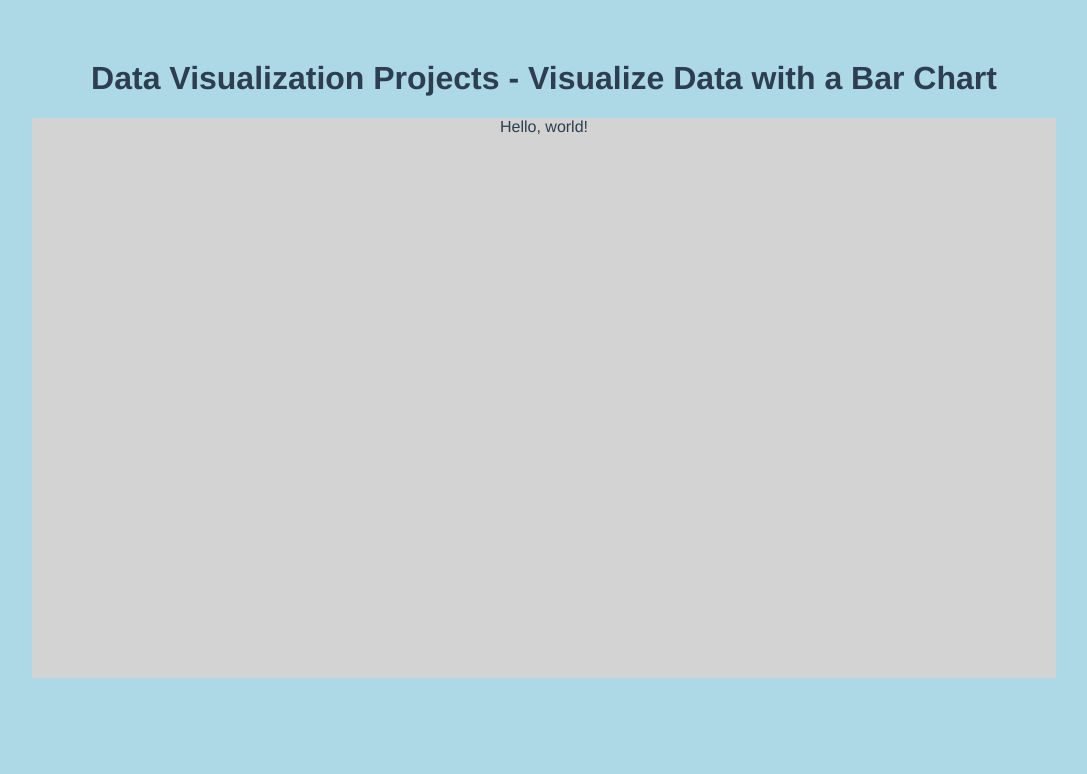
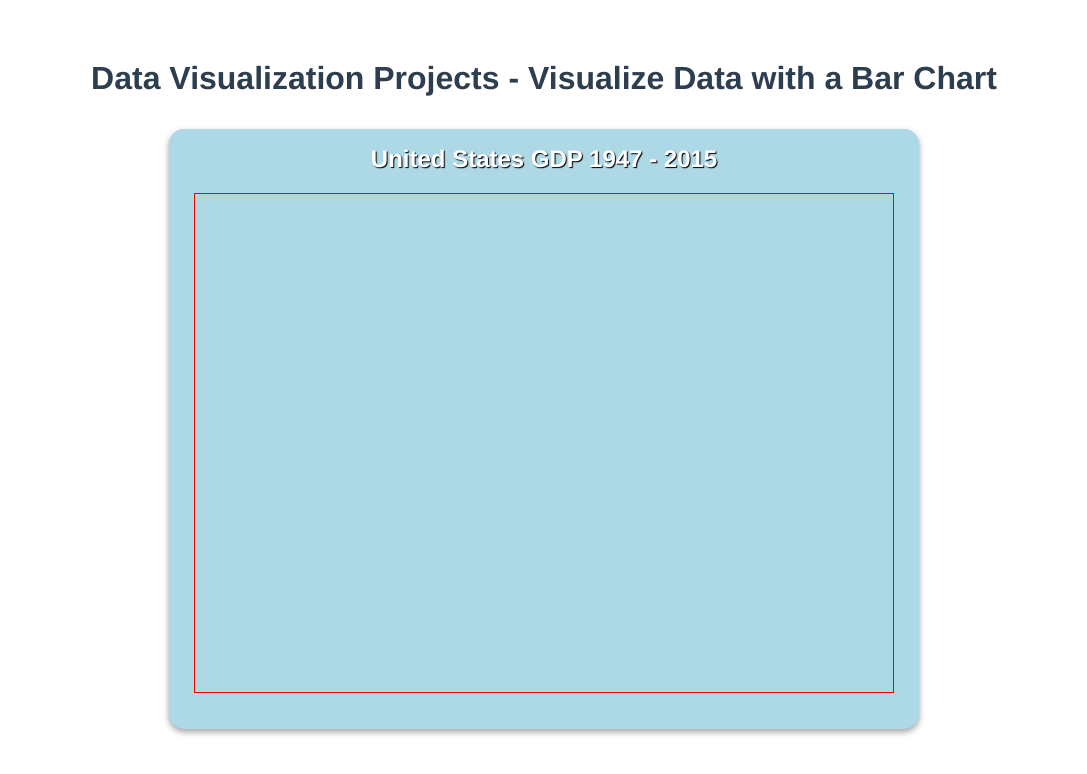
Before and after one commit to bradleyhop/d3-bar-chart, a Vue app: page / in a window 1280 px wide. Shown: the top 774 px of the page, without its empty margins (96-1183 px from the left). Built offline with nearby package versions, Linux system fonts and the light colour scheme; no server answers.

Commit message:
page layout and theme

```diff
--- a/src/App.vue
+++ b/src/App.vue
@@ -15,8 +15,16 @@ export default {
 </script>
 
 <style lang="scss">
-body {
-  background-color: lightblue;
+* {
+  box-sizing: border-box;
+
+  &:before {
+    box-sizing: border-box;
+  }
+
+  &:after {
+    box-sizing: border-box;
+  }
 }
 
 #app {
@@ -27,4 +35,8 @@ body {
   -webkit-font-smoothing: antialiased;
   -moz-osx-font-smoothing: grayscale;
 }
+
+#project-title {
+  margin-bottom: 2rem;
+}
 </style>
--- a/src/components/BarChart.vue
+++ b/src/components/BarChart.vue
@@ -6,7 +6,10 @@ export default {
 
   data() {
     return {
-      gdpData: undefined,
+      gdpData: undefined, // placeholder for fetch'ed gdp data
+      widthChart: 700,
+      heightChart: 500,
+      paddingChart: 50,
     };
   },
 
@@ -23,20 +26,36 @@ export default {
 </script>
 
 <template>
-  <p id="title" class="bar-chart-box">
-    Hello, world!
-  </p>
+  <div class="container-bar-chart">
+    <h2 id="title" class="chart-title">
+      United States GDP 1947 - 2015
+    </h2>
+    <div id="bar-chart" class="bar-chart">
+    </div>
+  </div>
 </template>
 
 <style scoped lang="scss">
-.bar-chart-box {
-  background-color: lightgrey;
+.container-bar-chart {
+  background-color: lightblue;
+  border-radius: 15px;
+  box-shadow: 0 3px 6px rgba(0,0,0,0.16), 0 3px 6px rgba(0,0,0,0.23);
   margin: auto;
-  width: 80vw;
-  height: 70vh;
+  width: 750px;
+  height: 600px;
 }
 
 .chart-title {
-  color: #000;
+  color: #fff;
+  font-family: Helvetica, Arial, sans-serif;
+  padding-top: 1rem;
+  text-shadow: 1px 1px 1px #000;
+}
+
+.bar-chart {
+  border: 1px solid red;
+  width: 700px;
+  height: 500px;
+  margin: auto;
 }
 </style>
```
Also changed, not shown: 1 other file (tests, documents, lock files or other folders).
